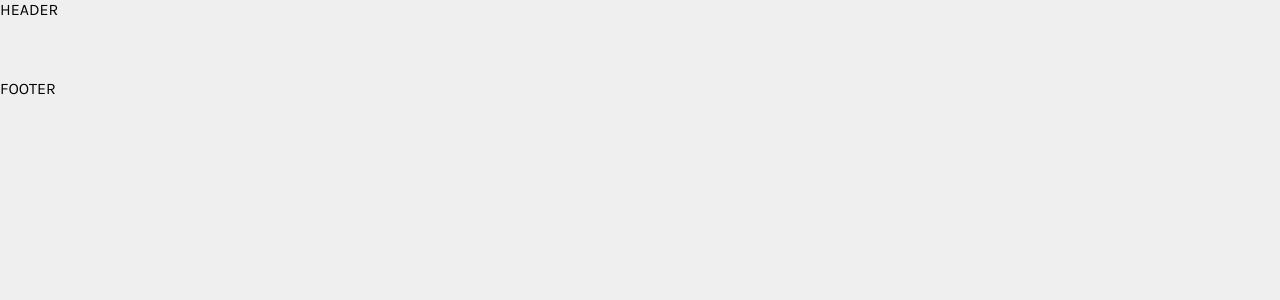
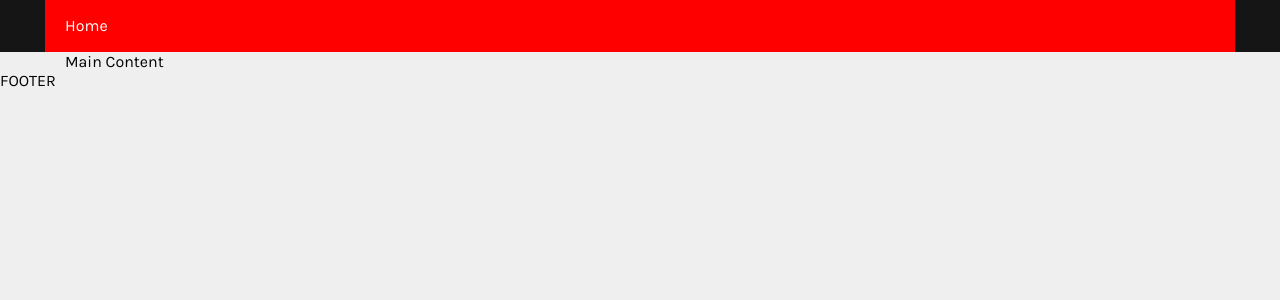
Before and after one commit to sobhanbera/coe-ai-ml-public, a Next.js app: page / in a window 1280 px wide. Shown: the top 300 px of the page. Built offline with nearby package versions, Linux system fonts and the light colour scheme.

Commit message:
updated constants & main production

```diff
--- a/components/Header/index.js
+++ b/components/Header/index.js
@@ -1,9 +1,10 @@
-import React from "react";
+import React from 'react'
+import {componentStyles} from '../../styles/css.modules'
 
 export default function Header() {
-  return (
-    <header>
-      <div>HEADER</div>
-    </header>
-  );
+    return (
+        <header className={componentStyles.headerStyles.header}>
+            <div className={componentStyles.headerStyles.content}>Home</div>
+        </header>
+    )
 }
--- a/constants/index.js
+++ b/constants/index.js
@@ -1,4 +1,4 @@
 // CONSTANT VALUES...
 export const MIN_VIEWPORT_WIDTH = 300
-export const DEFAULT_VIEWPORT_WIDTH = 1100
+export const DEFAULT_VIEWPORT_WIDTH = 1150
 export const MAX_VIEWPORT_WIDTH = 1150
--- a/pages/index.js
+++ b/pages/index.js
@@ -1,5 +1,5 @@
 import {pageStyles} from '../styles/css.modules'
 
 export default function Home() {
-    return <div className={pageStyles.homeStyles.container}></div>
+    return <div className={pageStyles.homeStyles.container}>Main Content</div>
 }
--- a/styles/components/header/header.module.css
+++ b/styles/components/header/header.module.css
@@ -1,4 +1,14 @@
 .header {
-  min-height: 52px;
-  height: 60px;
+  width: 100%;
+  background-color: var(--dark);
+  color: var(--themecolor);
+}
+.header .content {
+  margin: auto;
+  padding: 0 var(--main-max-padding);
+  background-color: red;
+  min-height: var(--header-height);
+  height: var(--header-height);
+  line-height: var(--header-height);
+  max-width: var(--main-max-vw);
 }/*# sourceMappingURL=header.module.css.map */
--- a/styles/components/header/header.module.scss
+++ b/styles/components/header/header.module.scss
@@ -1,4 +1,16 @@
 .header {
-    min-height: 52px;
-    height: 60px;
+    width: 100%;
+    background-color: var(--dark);
+    color: var(--themecolor);
+
+    .content {
+        margin: auto;
+        padding: 0 var(--main-max-padding);
+        background-color: red;
+
+        min-height: var(--header-height);
+        height: var(--header-height);
+        line-height: var(--header-height);
+        max-width: var(--main-max-vw);
+    }
 }
--- a/styles/globals.css
+++ b/styles/globals.css
@@ -1,23 +1,17 @@
-@import url('https://fonts.googleapis.com/css2?family=Karla:ital,wght@0,400;0,700;1,400;1,700&display=swap');
-@import url('https://fonts.googleapis.com/css2?family=Montserrat:ital,wght@0,200;0,300;0,400;0,500;0,600;0,700;0,800;0,900;1,200;1,300;1,400;1,500;1,600;1,700;1,800;1,900&display=swap');
-@import url('https://fonts.googleapis.com/css2?family=Poppins:ital,wght@0,200;0,300;0,400;0,500;0,600;0,700;0,800;0,900;1,200;1,300;1,400;1,500;1,600;1,700;1,800;1,900&display=swap');
-
+@import url("https://fonts.googleapis.com/css2?family=Karla:ital,wght@0,400;0,700;1,400;1,700&display=swap");
+@import url("https://fonts.googleapis.com/css2?family=Montserrat:ital,wght@0,200;0,300;0,400;0,500;0,600;0,700;0,800;0,900;1,200;1,300;1,400;1,500;1,600;1,700;1,800;1,900&display=swap");
+@import url("https://fonts.googleapis.com/css2?family=Poppins:ital,wght@0,200;0,300;0,400;0,500;0,600;0,700;0,800;0,900;1,200;1,300;1,400;1,500;1,600;1,700;1,800;1,900&display=swap");
 :root {
-    --dark: #272727;
-    --light: #fafaff;
-    --grey: #747474;
-    --darkms: #202020;
-    --darkmslight: #303030;
-
-    --honey: #f8e9a1;
-    --pink: #f76c6c;
-    --light-blue: #a8d0e6;
-    --blue: #374785;
-    --dark-blue: #24305e;
-
-    --yellow: #ffe400;
-    --orange: #ff652f;
-    --green: #14a760;
+  --dark: #151515;
+  --light: #f7f7f7;
+  --grey: #7f7f7f;
+  --themecolor: white;
+  --invertthemecolor: black;
+  --header-height: 52px;
+  --main-min-vw: 300px;
+  --main-max-vw: 1150px;
+  --main-max-header-vw: 1150px;
+  --main-max-padding: 20px;
 }
 
 * {
@@ -30,13 +24,18 @@
   transition: 0.15s;
 }
 
+*::-moz-selection {
+  background-color: #add8e6;
+  color: black;
+}
+
 *::selection {
   background-color: #add8e6;
   color: black;
 }
 
 body {
-    font-family: 'Karla', sans-serif;
+  font-family: "Karla", sans-serif;
 }
 
 :root {
@@ -57,3 +56,9 @@ body {
   background-color: #add8e6;
   color: black;
 }
+
+.main-content {
+  margin: auto;
+  padding: 0 var(--main-max-padding);
+  max-width: var(--main-max-vw);
+}/*# sourceMappingURL=globals.css.map */
--- /dev/null
+++ b/styles/globals.scss
@@ -0,0 +1,64 @@
+@import url('https://fonts.googleapis.com/css2?family=Karla:ital,wght@0,400;0,700;1,400;1,700&display=swap');
+@import url('https://fonts.googleapis.com/css2?family=Montserrat:ital,wght@0,200;0,300;0,400;0,500;0,600;0,700;0,800;0,900;1,200;1,300;1,400;1,500;1,600;1,700;1,800;1,900&display=swap');
+@import url('https://fonts.googleapis.com/css2?family=Poppins:ital,wght@0,200;0,300;0,400;0,500;0,600;0,700;0,800;0,900;1,200;1,300;1,400;1,500;1,600;1,700;1,800;1,900&display=swap');
+
+:root {
+    --dark: #151515;
+    --light: #f7f7f7;
+    --grey: #7f7f7f;
+
+    --themecolor: white;
+    --invertthemecolor: black;
+
+    --header-height: 52px;
+    --main-min-vw: 300px;
+    --main-max-vw: 1150px;
+    --main-max-header-vw: 1150px;
+
+    --main-max-padding: 20px;
+}
+
+* {
+    padding: 0;
+    margin: 0;
+    text-decoration: none;
+    list-style: none;
+    list-style-type: none;
+    outline: 0;
+    transition: 0.15s;
+}
+
+*::selection {
+    background-color: #add8e6;
+    color: black;
+}
+
+body {
+    font-family: 'Karla', sans-serif;
+}
+
+:root {
+    --light-scroll: #efefef;
+    --dark-scroll: #374785;
+}
+
+body {
+    background-color: #efefef;
+}
+
+*::-moz-selection {
+    background-color: #add8e6;
+    color: black;
+}
+
+*::selection {
+    background-color: #add8e6;
+    color: black;
+}
+
+.main-content {
+    margin: auto;
+    padding: 0 var(--main-max-padding);
+
+    max-width: var(--main-max-vw);
+}
--- a/styles/pages/home/home.module.css
+++ b/styles/pages/home/home.module.css
@@ -1,4 +1,4 @@
 .container {
-  min-height: 52px;
-  height: 60px;
-}/*# sourceMappingURL=home.module.css.map */
+    /* min-height: 52px;
+  height: 60px; */
+} /*# sourceMappingURL=home.module.css.map */
```
Also changed, not shown: 2 other files (tests, documents, lock files or other folders). Lines whose indentation alone changed are shown as unchanged.
